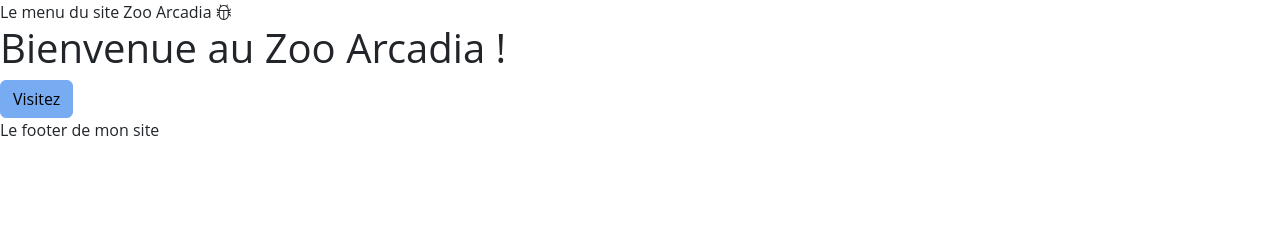
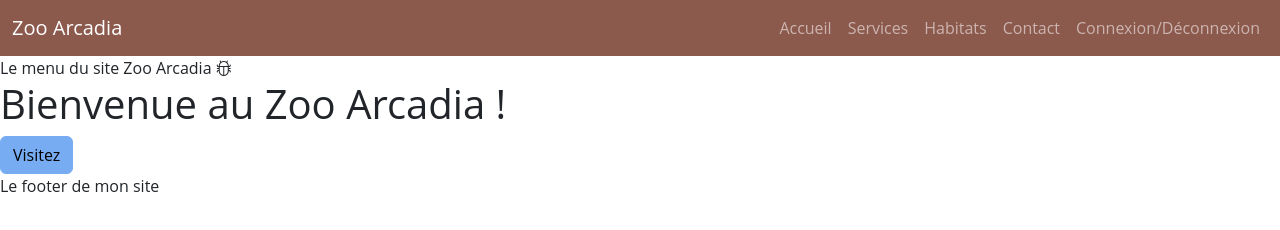
Before and after one commit to Nomylim/ZooArcadia, a website with bundled scripts: page index.html in a window 1280 px wide. Built offline with nearby package versions, Linux system fonts and the light colour scheme; files whose address does not match are found by name.

Commit message:
Ajout du header

```diff
--- a/index.html
+++ b/index.html
@@ -9,7 +9,36 @@
     <title>Document</title>
 </head>
 <body>
-    <header> Le menu du site Zoo Arcadia <i class="bi bi-bug"></i></header>
+    <header>
+        <nav class="navbar navbar-expand-lg bg-dark" data-bs-theme="dark">
+            <div class="container-fluid">
+              <a class="navbar-brand" href="#">Zoo Arcadia</a>
+              <button class="navbar-toggler" type="button" data-bs-toggle="collapse" data-bs-target="#navbarSupportedContent" aria-controls="navbarSupportedContent" aria-expanded="false" aria-label="Toggle navigation">
+                <span class="navbar-toggler-icon"></span>
+              </button>
+              <div class="collapse navbar-collapse" id="navbarSupportedContent">
+                <ul class="navbar-nav ms-auto mb-2 mb-lg-0">
+                  <li class="nav-item">
+                    <a class="nav-link" href="/">Accueil</a>
+                  </li>
+                  <li class="nav-item">
+                    <a class="nav-link" href="#">Services</a>
+                  </li>
+                  <li class="nav-item">
+                    <a class="nav-link" href="#">Habitats</a>
+                  </li>
+                  <li class="nav-item">
+                    <a class="nav-link" href="#">Contact</a>
+                  </li>
+                  <li class="nav-item">
+                    <a class="nav-link" href="#">Connexion/Déconnexion</a>
+                  </li>
+                </ul>
+              </div>
+            </div>
+          </nav>
+        Le menu du site Zoo Arcadia <i class="bi bi-bug"></i>
+    </header>
     <main id="main-page">
         <!-- Le contenu de la page sera ici-->
     </main>
```
